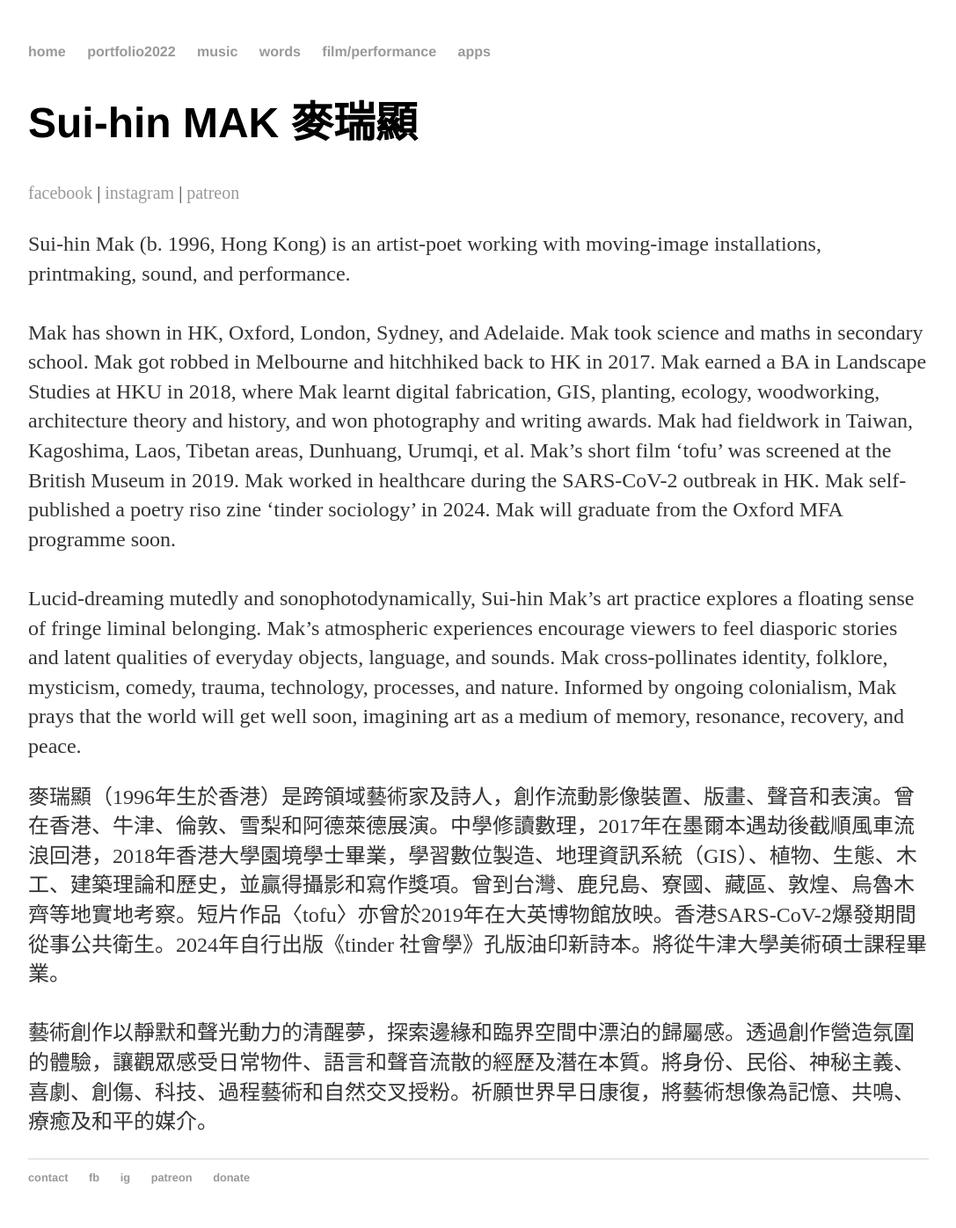
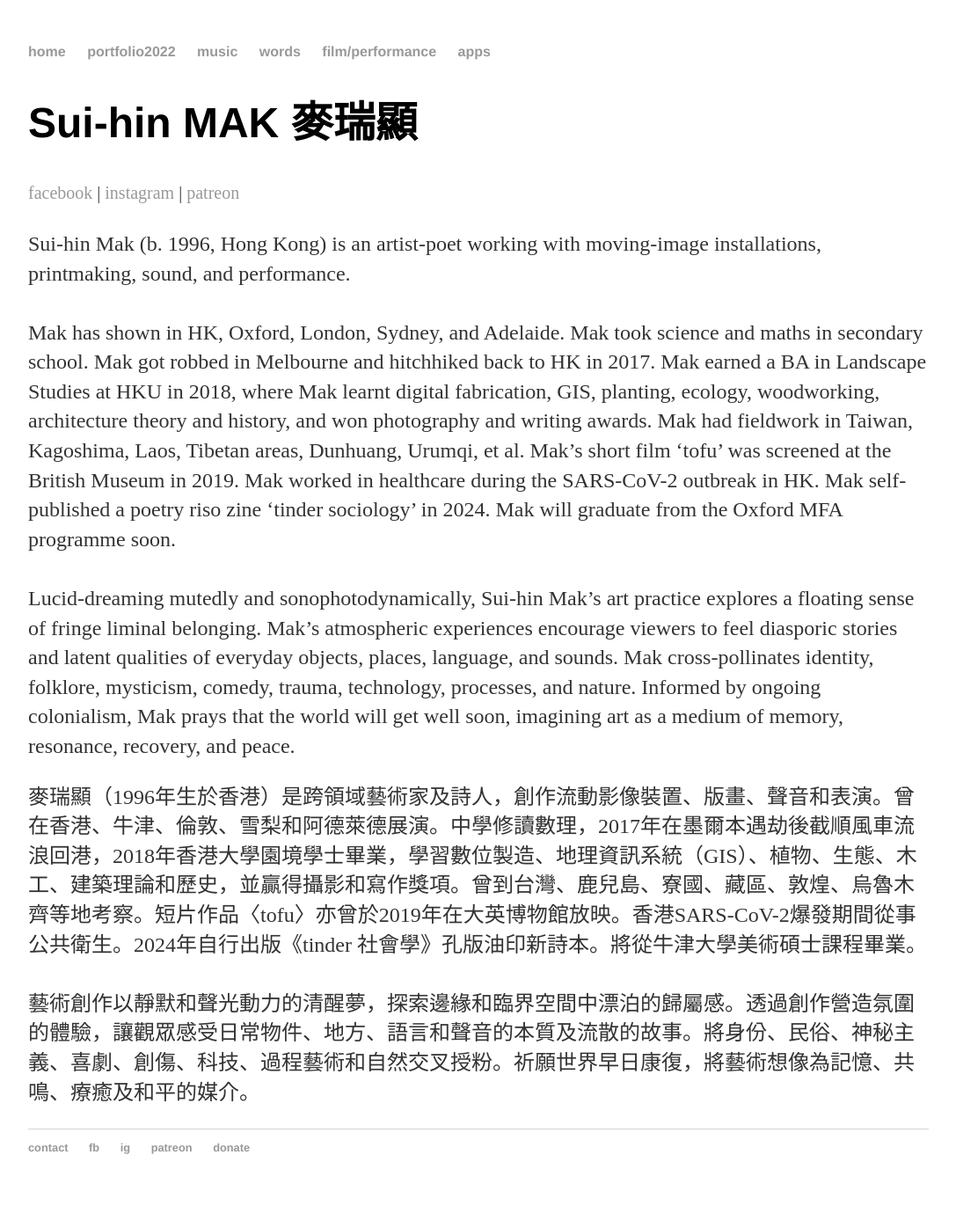
Before and after one commit to maksuihin/maksuihin.github.io, a Jekyll site: the page built from index.html, in a window 1280 px wide. Shown: the whole page at 88% size, without its empty margins (96-1183 px from the left). Built offline with Jekyll 4.4.1, drawn with Linux system fonts in a browser that asks for light colours; after the commit the page ends 1362 px from its top, so only the background shows below that.

Commit message:
Update index.html

```diff
--- a/index.html
+++ b/index.html
@@ -22,7 +22,7 @@
 			Mak has shown in HK, Oxford, London, Sydney, and Adelaide. Mak took science and maths in secondary school. Mak got robbed in Melbourne and hitchhiked back to HK in 2017. Mak earned a BA in Landscape Studies at HKU in 2018, where Mak learnt digital fabrication, GIS, planting, ecology, woodworking, architecture theory and history, and won photography and writing awards. Mak had fieldwork in Taiwan, Kagoshima, Laos, Tibetan areas, Dunhuang, Urumqi, et al. Mak’s short film ‘tofu’ was screened at the British Museum in 2019. Mak worked in healthcare during the SARS-CoV-2 outbreak in HK. Mak self-published a poetry riso zine ‘tinder sociology’ in 2024. Mak will graduate from the Oxford MFA programme soon.<br><br>
 
 
-Lucid-dreaming mutedly and sonophotodynamically, Sui-hin Mak’s art practice explores a floating sense of fringe liminal belonging. Mak’s atmospheric experiences encourage viewers to feel diasporic stories and latent qualities of everyday objects, language, and sounds. Mak cross-pollinates identity, folklore, mysticism, comedy, trauma, technology, processes, and nature. Informed by ongoing colonialism, Mak prays that the world will get well soon, imagining art as a medium of memory, resonance, recovery, and peace.
+Lucid-dreaming mutedly and sonophotodynamically, Sui-hin Mak’s art practice explores a floating sense of fringe liminal belonging. Mak’s atmospheric experiences encourage viewers to feel diasporic stories and latent qualities of everyday objects, places, language, and sounds. Mak cross-pollinates identity, folklore, mysticism, comedy, trauma, technology, processes, and nature. Informed by ongoing colonialism, Mak prays that the world will get well soon, imagining art as a medium of memory, resonance, recovery, and peace.
 
 				<!--Sui-hin Mak is an artist-poet, born and raised in Hong Kong. &nbsp;He took land&shy;scape archi&shy;tec&shy;ture at HKU and is pur&shy;suing an MFA at Oxford.
 			<br>Mak cross-pollinates through moving-image instal&shy;la&shy;tions, print&shy;making and per&shy;for&shy;mance. &nbsp;His sono&shy;dynamic experi&shy;ments explore a float&shy;ing sense of lim&shy;i&shy;nal be&shy;long&shy;ing. &nbsp;He prays that the world will get well soon, imag&shy;ining art as a medi&shy;um of mem&shy;ory, res&shy;o&shy;nance, recovery and peace. His artworks address identity, science and technology, trauma, language, folk beliefs and modern lifestyles.  His works encompass installation, painting, poetry, printmaking, sound art, experimental ﬁlm, photography etc.  Some of his art prints are in private collections in Hong Kong, Australia, Taiwan and the US.  In 2019, his experimental ﬁlm ‘<i>tofu</i>’ was screened at the British Museum.--></p>
@@ -30,8 +30,8 @@
 
 
 			<p>
-			麥瑞顯（1996年生於香港）是跨領域藝術家及詩人，創作流動影像裝置、版畫、聲音和表演。曾在香港、牛津、倫敦、雪梨和阿德萊德展演。中學修讀數理，2017年在墨爾本遇劫後截順風車流浪回港，2018年香港大學園境學士畢業，學習數位製造、地理資訊系統（GIS）、植物、生態、木工、建築理論和歷史，並贏得攝影和寫作獎項。曾到台灣、鹿兒島、寮國、藏區、敦煌、烏魯木齊等地實地考察。短片作品〈tofu〉亦曾於2019年在大英博物館放映。香港SARS-CoV-2爆發期間從事公共衛生。2024年自行出版《tinder 社會學》孔版油印新詩本。將從牛津大學美術碩士課程畢業。
-			<br><br>藝術創作以靜默和聲光動力的清醒夢，探索邊緣和臨界空間中漂泊的歸屬感。透過創作營造氛圍的體驗，讓觀眾感受日常物件、語言和聲音流散的經歷及潛在本質。將身份、民俗、神秘主義、喜劇、創傷、科技、過程藝術和自然交叉授粉。祈願世界早日康復，將藝術想像為記憶、共鳴、療癒及和平的媒介。
+			麥瑞顯（1996年生於香港）是跨領域藝術家及詩人，創作流動影像裝置、版畫、聲音和表演。曾在香港、牛津、倫敦、雪梨和阿德萊德展演。中學修讀數理，2017年在墨爾本遇劫後截順風車流浪回港，2018年香港大學園境學士畢業，學習數位製造、地理資訊系統（GIS）、植物、生態、木工、建築理論和歷史，並贏得攝影和寫作獎項。曾到台灣、鹿兒島、寮國、藏區、敦煌、烏魯木齊等地考察。短片作品〈tofu〉亦曾於2019年在大英博物館放映。香港SARS-CoV-2爆發期間從事公共衛生。2024年自行出版《tinder 社會學》孔版油印新詩本。將從牛津大學美術碩士課程畢業。
+			<br><br>藝術創作以靜默和聲光動力的清醒夢，探索邊緣和臨界空間中漂泊的歸屬感。透過創作營造氛圍的體驗，讓觀眾感受日常物件、地方、語言和聲音的本質及流散的故事。將身份、民俗、神秘主義、喜劇、創傷、科技、過程藝術和自然交叉授粉。祈願世界早日康復，將藝術想像為記憶、共鳴、療癒及和平的媒介。
 
 			<!--藝術家及詩人，於香港土生土長。港大園境畢業，目前就讀牛津美術碩士。
 			<br>以流動影像裝置、版畫和表演交叉授粉。透過聲動力實驗，探索臨界空間中漂泊的歸屬感。祈願世界早日康復，將藝術想像為記憶、共鳴、療癒及和平的媒介。創作探討身份、科技、創傷、語言、民間信仰、摩登新生活等主題。創作媒介涵蓋裝置藝術、繪畫、新詩、版畫、聲音藝術、實驗電影及攝影等。版畫作品於本港、澳洲、台灣、美國獲私人收藏。實驗短片〈<i>tofu</i>〉在2019年於大英博物館放映。--></p>
```
